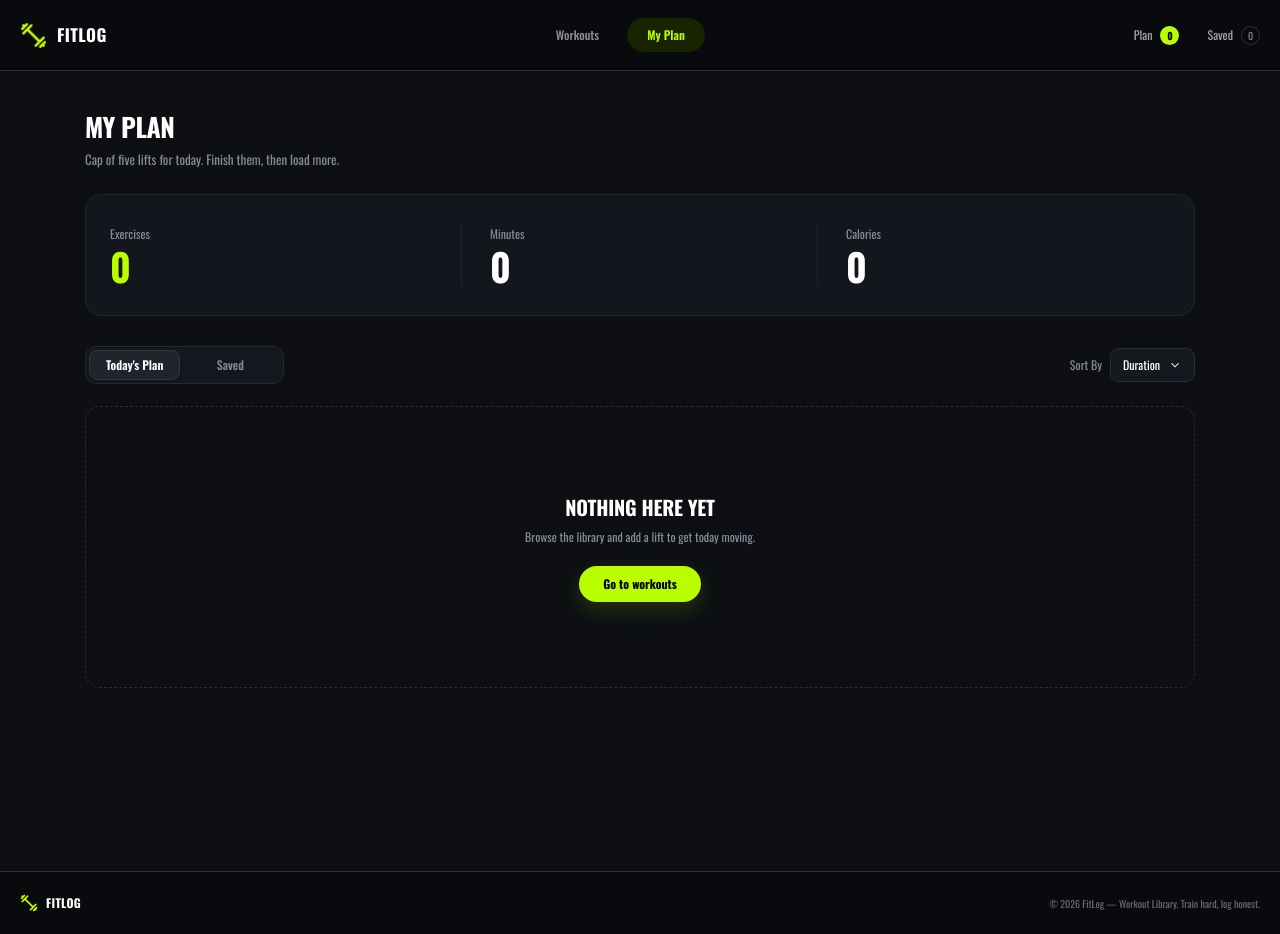
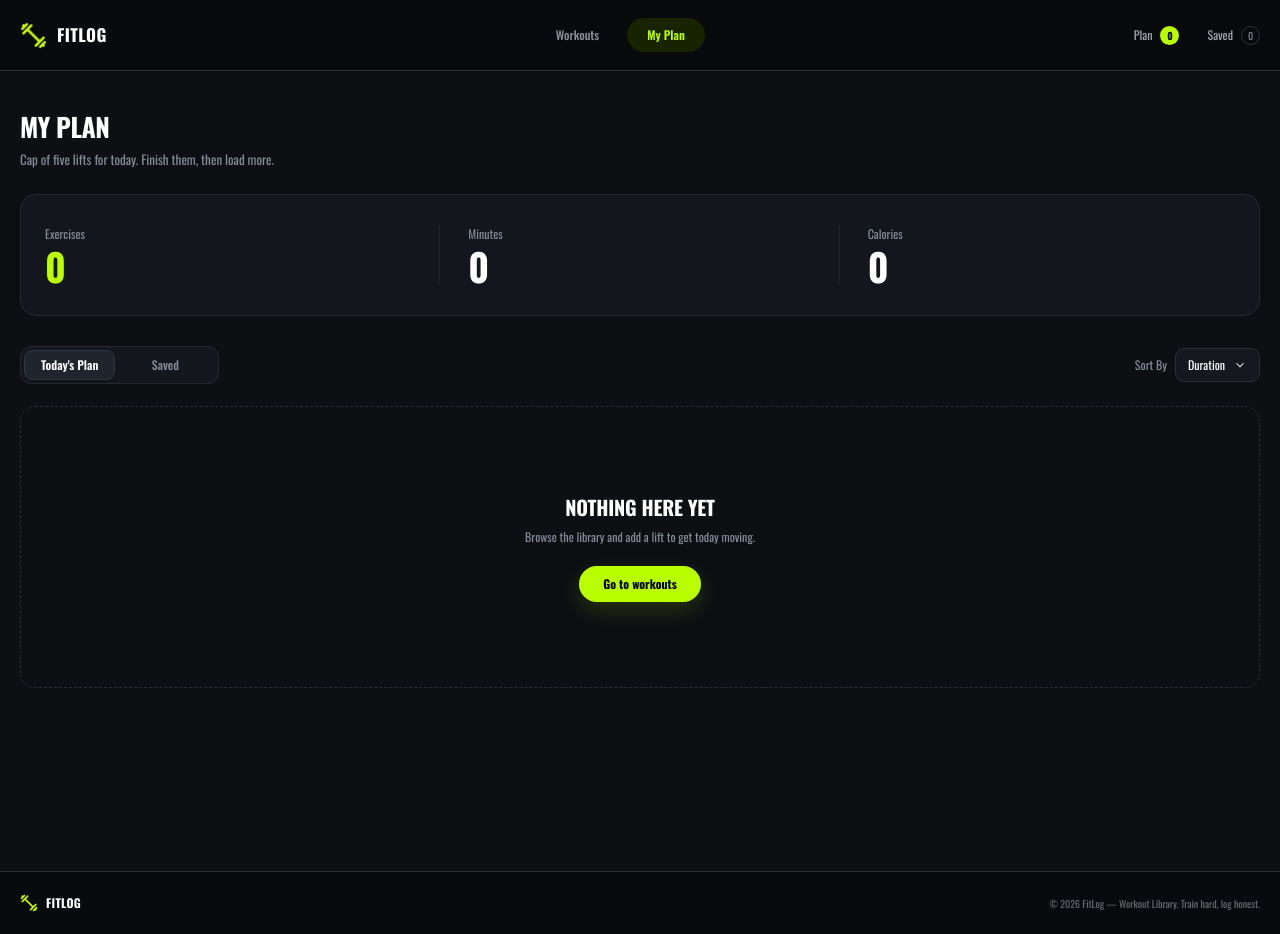
Before and after one commit to luminasalex/FitLog, a Next.js app: page /component/my-plan in a window 1280 px wide. Built offline with nearby package versions, Linux system fonts and the light colour scheme.

Commit message:
layout fix

```diff
--- a/app/component/my-plan/page.tsx
+++ b/app/component/my-plan/page.tsx
@@ -29,7 +29,8 @@ const MyPlan = () => {
 
     return (
         <main className="min-h-screen bg-[#0d0f13] px-5 py-9 text-white">
-            <div className="mx-auto w-full max-w-[1110px]">
+
+            <div className="w-full">
 
                 {/* ================= HEADER ================= */}
                 <div className="mb-6">
--- a/app/component/my-plan/planCard.tsx
+++ b/app/component/my-plan/planCard.tsx
@@ -86,6 +86,7 @@ const PlanCard = ({ post, onRemove }: { post: iData; onRemove?: () => void }) =>
                 }} className="ml-2 flex h-8 w-8 items-center justify-center rounded-full text-[20px] text-[#b4b7bf] transition hover:bg-[#292d35] hover:text-white">
                     X
                 </button>
+
             </div>
         </div>
     );
```
